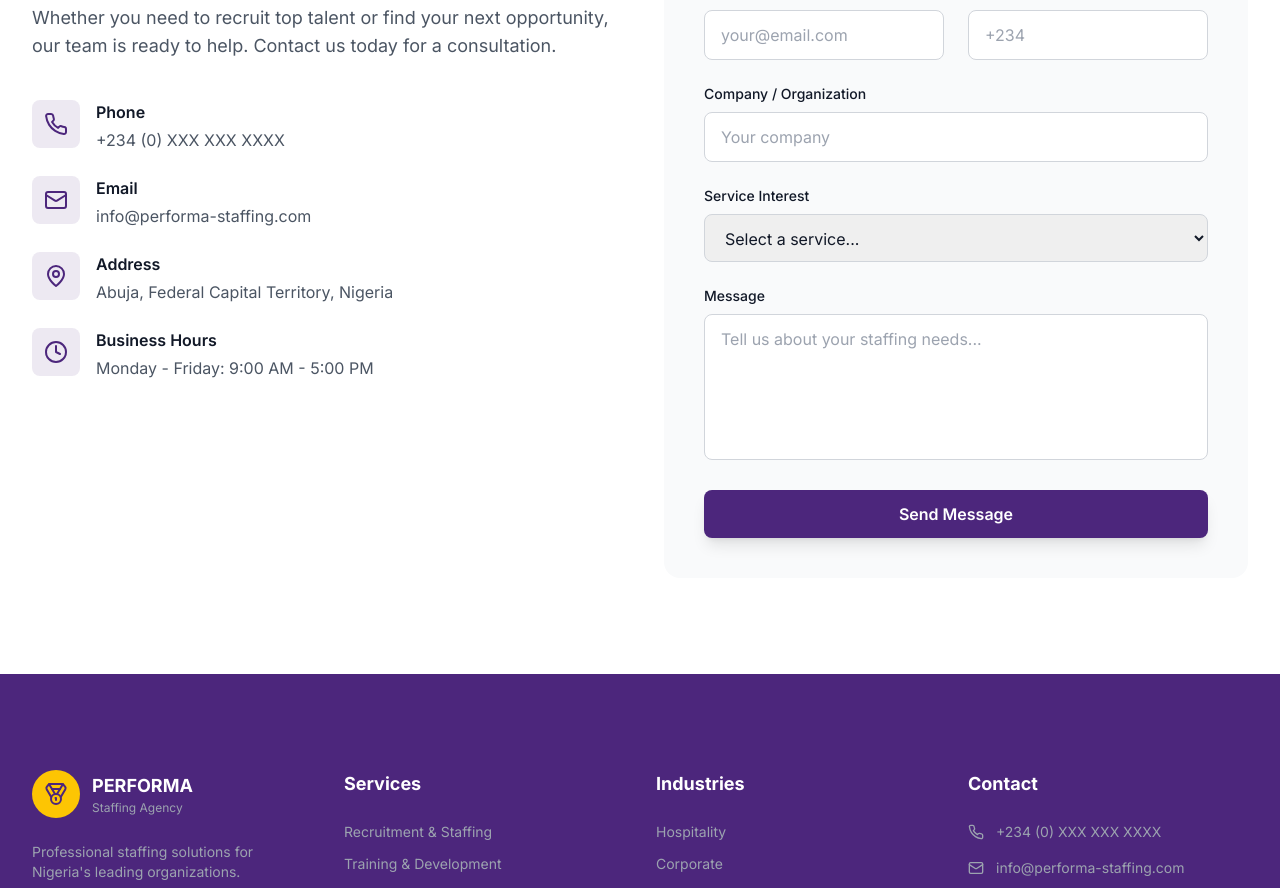
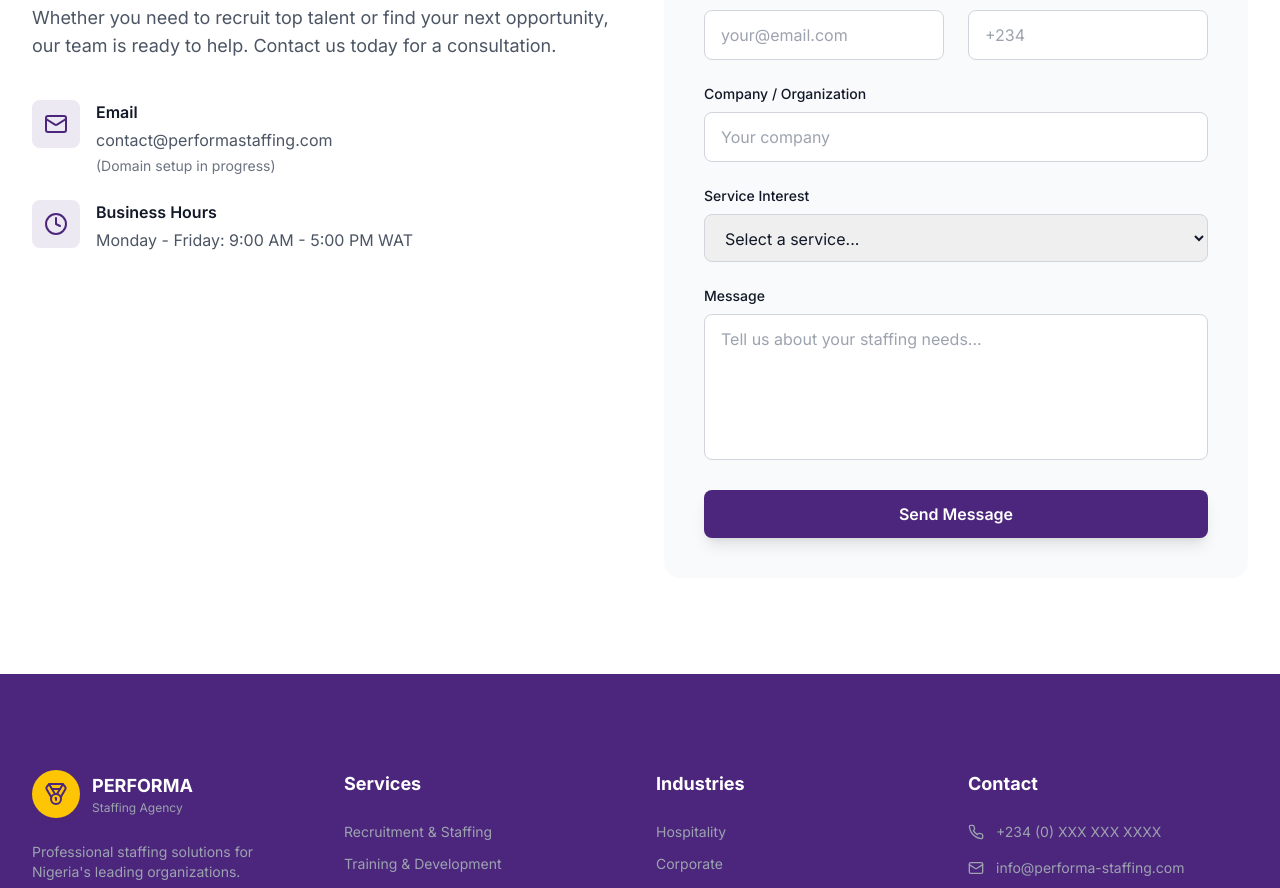
Before and after one commit to VictorOmoha/PerformaStaffing, a React (Vite) app: page / in a window 1280 px wide. Shown: the part 6249-7137 px from the top of the page. Built offline with nearby package versions, Linux system fonts and the light colour scheme.

Commit message:
Update Contact section: remove phone/address, add email placeholder for domain setup

```diff
--- a/src/components/Contact.tsx
+++ b/src/components/Contact.tsx
@@ -1,5 +1,5 @@
 import React, { useState } from 'react'
-import { Mail, Phone, MapPin, Clock } from 'lucide-react'
+import { Mail, Clock } from 'lucide-react'
 
 const Contact: React.FC = () => {
   const [formData, setFormData] = useState({
@@ -49,31 +49,12 @@ const Contact: React.FC = () => {
             <div className="space-y-6">
               <div className="flex gap-4">
                 <div className="w-12 h-12 bg-performa-purple/10 rounded-lg flex items-center justify-center flex-shrink-0">
-                  <Phone className="w-6 h-6 text-performa-purple" />
-                </div>
-                <div>
-                  <h3 className="font-semibold text-gray-900 mb-1">Phone</h3>
-                  <p className="text-gray-600">+234 (0) XXX XXX XXXX</p>
-                </div>
-              </div>
-
-              <div className="flex gap-4">
-                <div className="w-12 h-12 bg-performa-purple/10 rounded-lg flex items-center justify-center flex-shrink-0">
                   <Mail className="w-6 h-6 text-performa-purple" />
                 </div>
                 <div>
                   <h3 className="font-semibold text-gray-900 mb-1">Email</h3>
-                  <p className="text-gray-600">info@performa-staffing.com</p>
-                </div>
-              </div>
-
-              <div className="flex gap-4">
-                <div className="w-12 h-12 bg-performa-purple/10 rounded-lg flex items-center justify-center flex-shrink-0">
-                  <MapPin className="w-6 h-6 text-performa-purple" />
-                </div>
-                <div>
-                  <h3 className="font-semibold text-gray-900 mb-1">Address</h3>
-                  <p className="text-gray-600">Abuja, Federal Capital Territory, Nigeria</p>
+                  <p className="text-gray-600">contact@performastaffing.com</p>
+                  <p className="text-sm text-gray-500 mt-1">(Domain setup in progress)</p>
                 </div>
               </div>
 
@@ -83,7 +64,7 @@ const Contact: React.FC = () => {
                 </div>
                 <div>
                   <h3 className="font-semibold text-gray-900 mb-1">Business Hours</h3>
-                  <p className="text-gray-600">Monday - Friday: 9:00 AM - 5:00 PM</p>
+                  <p className="text-gray-600">Monday - Friday: 9:00 AM - 5:00 PM WAT</p>
                 </div>
               </div>
             </div>
```
